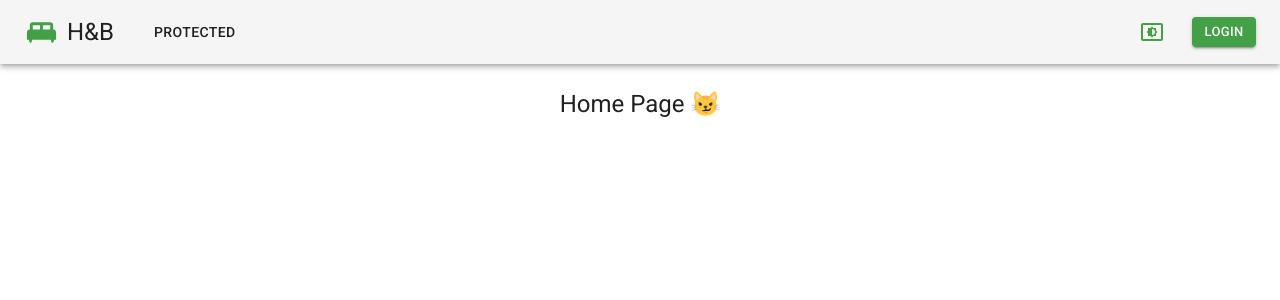
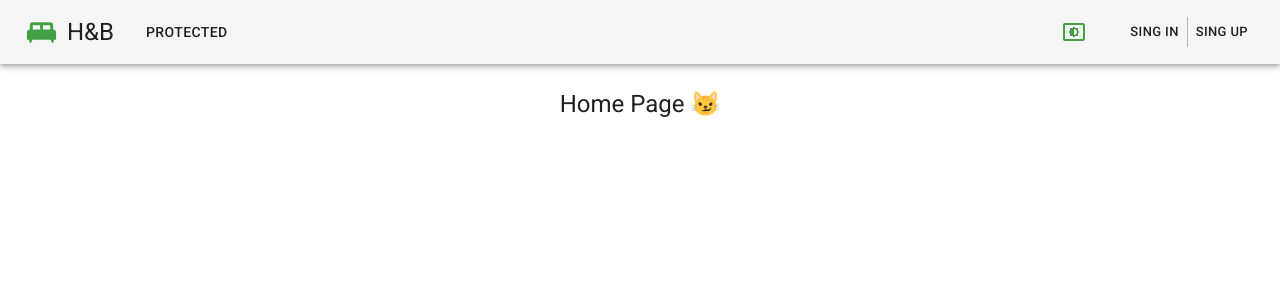
Before and after one commit to Danofu/hotel-reservation-fe, a React (Create React App) app: page / in a window 1280 px wide. Shown: the top 300 px of the page. Built offline with nearby package versions, Linux system fonts and the light colour scheme.

Commit message:
Restyle login link
* rename to "sing in"
* add "sing up" button
* group them up

```diff
--- a/src/components/Header.tsx
+++ b/src/components/Header.tsx
@@ -1,5 +1,6 @@
 import AppBar from '@mui/material/AppBar';
 import Button from '@mui/material/Button';
+import ButtonGroup from '@mui/material/ButtonGroup';
 import React, { useContext } from 'react';
 import Stack from '@mui/material/Stack';
 import Toolbar from '@mui/material/Toolbar';
@@ -21,7 +22,7 @@ const Header = () => {
 
   return (
     <AppBar color="default" position="static">
-      <Toolbar sx={{ gap: 4 }}>
+      <Toolbar sx={{ gap: 3 }}>
         <Logo to={PATHNAME_HOME} />
         <Navigation spacing={2}>
           <NavigationLink color="inherit" to={PATHNAME_PROTECTED}>
@@ -37,12 +38,17 @@ const Header = () => {
             size="large"
           />
           {isAuthorized && <ProfileButton color="primary" size="large" />}
-          {!isAuthorized && (
-            <Button component={Link} size="small" to={PATHNAME_LOGIN} variant="contained">
-              Login
+        </Stack>
+        {!isAuthorized && (
+          <ButtonGroup color="primary" size="small" variant="text">
+            <Button color="inherit" component={Link} sx={{ px: 1 }} to={PATHNAME_LOGIN}>
+              Sing in
             </Button>
-          )}
-        </Stack>
+            <Button color="inherit" component={Link} sx={{ px: 1 }} to="#">
+              Sing up
+            </Button>
+          </ButtonGroup>
+        )}
       </Toolbar>
     </AppBar>
   );
--- a/src/components/buttons/ColorModeButton/index.tsx
+++ b/src/components/buttons/ColorModeButton/index.tsx
@@ -1,10 +1,10 @@
 import Box from '@mui/material/Box';
 import ClickAwayListener from '@mui/material/ClickAwayListener';
 import CloseIcon from '@mui/icons-material/Close';
-import ColorModePicker from '../ColorModePicker';
 import IconButton from '@mui/material/IconButton';
 import React, { FC, MouseEvent, useContext, useState } from 'react';
 
+import ColorModePicker from 'components/buttons/ColorModePicker';
 import Popper from 'components/Popper';
 import { Props } from 'components/buttons/ColorModeButton/types';
 import { ThemeContext } from 'providers/ThemeProvider/constants';
--- a/src/components/buttons/ColorModeButton/types.ts
+++ b/src/components/buttons/ColorModeButton/types.ts
@@ -10,5 +10,5 @@ export type Props = Omit<IconButtonProps, 'onClick'> & {
   colorModePicker?: ColorModePickerProps;
   enableClickAwayListener?: boolean;
   icon?: SvgIconProps;
-  popper?: Omit<PopperProps, 'anchorEl' | 'modifiers' | 'open'>;
+  popper?: Omit<PopperProps, 'anchorEl' | 'open'>;
 };
--- a/src/routes/LoginPage.tsx
+++ b/src/routes/LoginPage.tsx
@@ -1,4 +1,4 @@
-import Box from '@mui/material/Box';
+import Container from '@mui/material/Container';
 import Paper from '@mui/material/Paper';
 import React, { useContext, useEffect } from 'react';
 import Stack from '@mui/material/Stack';
@@ -44,7 +44,8 @@ const LoginPage = () => {
       <Helmet>
         <title>Login - {LOGO_TEXT_LONG}</title>
       </Helmet>
-      <Box
+      <Container
+        maxWidth={false}
         sx={{
           alignItems: 'center',
           display: 'flex',
@@ -52,7 +53,6 @@ const LoginPage = () => {
           justifyContent: 'center',
           py: 3,
           textAlign: 'center',
-          width: 1,
         }}
       >
         <Paper elevation={3} sx={{ px: 5, py: 4, width: 500 }}>
@@ -63,7 +63,7 @@ const LoginPage = () => {
             <AuthenticationForm onSubmit={handleSubmit} />
           </Stack>
         </Paper>
-      </Box>
+      </Container>
     </>
   );
 };
```
